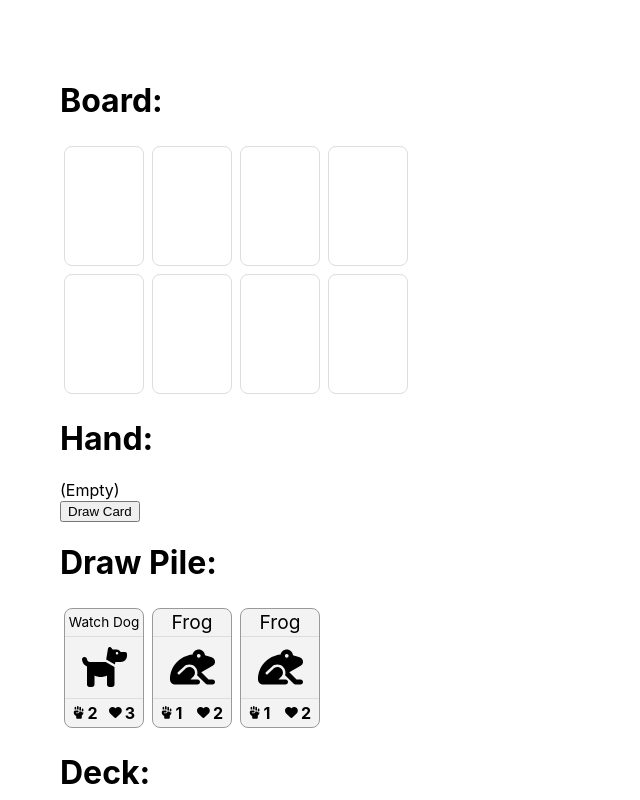
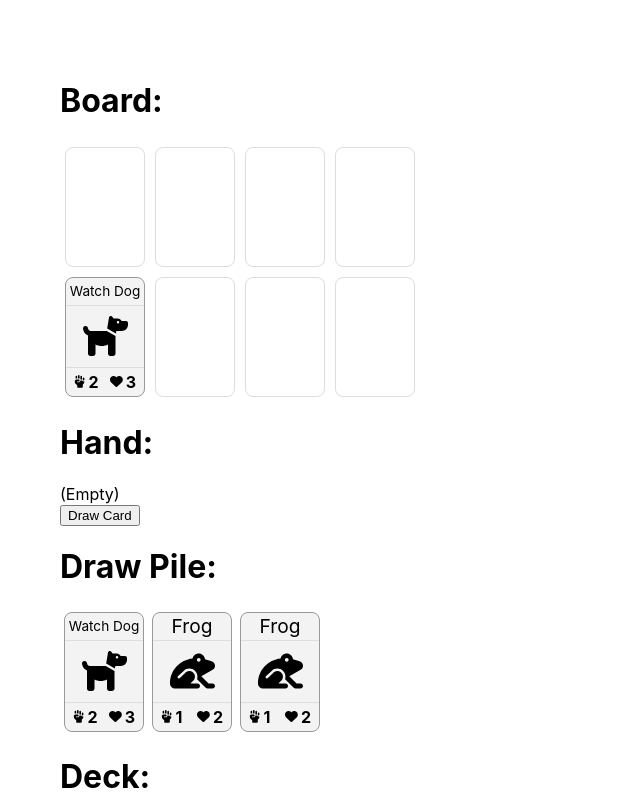
Before and after one commit to allofthenorthwood/card-game, a Next.js app: page / in a window 1280 px wide. Shown: the top 800 px of the page, without its empty margins (0-640 px from the left). Built offline with nearby package versions, Linux system fonts and the light colour scheme.

Commit message:
Display Board

```diff
--- a/src/components/DisplayBoardRow.tsx
+++ b/src/components/DisplayBoardRow.tsx
@@ -1,28 +1,34 @@
 import styled from "styled-components";
-import Card, {EmptyCardSlot} from "src/components/Card";
+import Card, { EmptyCardSlot } from "src/components/Card";
 import { CardType } from "src/cardLibrary";
-import { createReadStream } from "fs";
-
-// TODO: move to helper file
-type Tuple<T, N extends number> = N extends N
-  ? number extends N
-    ? T[]
-    : _TupleOf<T, N, []>
-  : never;
-type _TupleOf<T, N extends number, R extends unknown[]> = R["length"] extends N
-  ? R
-  : _TupleOf<T, N, [T, ...R]>;
+import { Tuple } from "src/types";
+import UnstyledButton from "src/components/UnstyledButton";
 
 export type BoardRowType = Tuple<CardType | null, 4>;
 
-const DisplayBoardRow = ({ cards }: { cards: BoardRowType }) => {
+const DisplayBoardRow = ({
+  cards,
+  playCard,
+}: {
+  cards: BoardRowType;
+  playCard?(slot: number): void;
+}) => {
   return (
     <CardsContainer>
-      {cards.map((card) => {
-        if (card) {
-          return <Card {...card}/>
-        }
-        return <EmptyCardSlot/>
+      {cards.map((card, slot) => {
+        return (
+          <div key={slot}>
+            {card ? (
+              <Card {...card} key={slot} />
+            ) : (
+              <UnstyledButton
+                onClick={() => (playCard ? playCard(slot) : null)}
+              >
+                <EmptyCardSlot />
+              </UnstyledButton>
+            )}
+          </div>
+        );
       })}
     </CardsContainer>
   );
--- a/src/components/Game.tsx
+++ b/src/components/Game.tsx
@@ -3,7 +3,7 @@ import { useImmerReducer } from "use-immer";
 import _ from "lodash";
 
 import DisplayCards from "src/components/DisplayCards";
-import DisplayBoardRow, {BoardRowType} from "src/components/DisplayBoardRow"
+import DisplayBoardRow, { BoardRowType } from "src/components/DisplayBoardRow";
 import cardLibrary, { CardType } from "src/cardLibrary";
 
 type CardsType = {
@@ -44,12 +44,11 @@ const initialCards: CardsType = {
   // NOTE: could make the randomness of shuffle based on a seed
   // so games are repeatable
   drawPile: _.shuffle(_.cloneDeep(deck)),
-  playerBoard: [null, null, null, null],
+  playerBoard: [cardLibrary.dog, null, null, null],
 };
 
 const Game = () => {
   const [cards, dispatch] = useImmerReducer(cardsReducer, initialCards);
-  console.log(cards);
 
   const opponentBoard: BoardRowType = [null, null, null, null];
 
@@ -57,11 +56,13 @@ const Game = () => {
     dispatch({ type: "drew" });
   };
 
+  const playCard = (slot: number) => {};
+
   return (
     <Container>
       <h1>Board:</h1>
       <DisplayBoardRow cards={opponentBoard} />
-      <DisplayBoardRow cards={cards.playerBoard} />
+      <DisplayBoardRow cards={cards.playerBoard} playCard={playCard} />
 
       <h1>Hand:</h1>
       <DisplayCards cards={cards.hand} />
--- /dev/null
+++ b/src/components/UnstyledButton.tsx
@@ -0,0 +1,22 @@
+import styled from "styled-components";
+
+const UnstyledButton = ({
+  children,
+  onClick,
+}: {
+  children: JSX.Element;
+  onClick(): void;
+}) => {
+  return <Button onClick={onClick}>{children}</Button>;
+};
+
+const Button = styled.button`
+  border: none;
+  background: none;
+  padding: 0;
+  display: block;
+  cursor: pointer;
+  font: inherit;
+`;
+
+export default UnstyledButton;
--- /dev/null
+++ b/src/types.tsx
@@ -0,0 +1,10 @@
+
+// TODO: move to helper file
+export type Tuple<T, N extends number> = N extends N
+  ? number extends N
+    ? T[]
+    : _TupleOf<T, N, []>
+  : never;
+export type _TupleOf<T, N extends number, R extends unknown[]> = R["length"] extends N
+  ? R
+  : _TupleOf<T, N, [T, ...R]>;
```
Also changed, not shown: src/components/card.tsx (line endings or trailing spaces).
